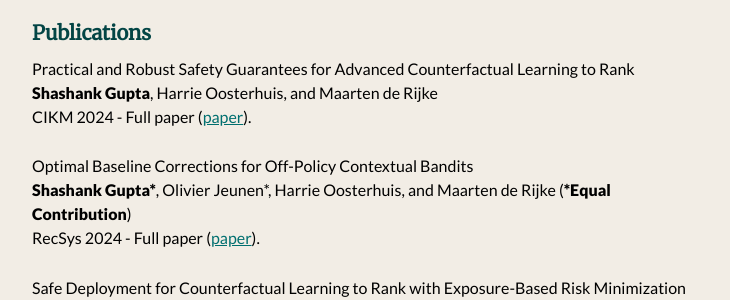
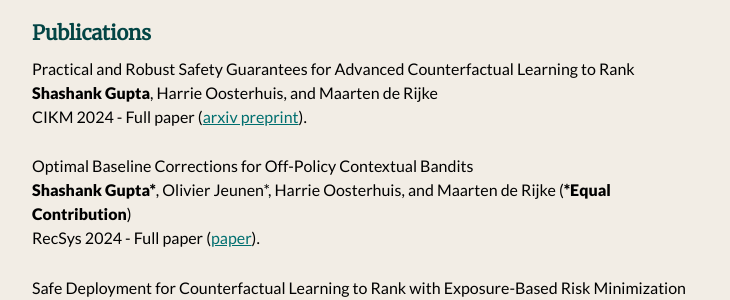
Before and after one commit to shashankg7/shashankg7.github.io, a Jekyll site: the page built from publications.md, in a window 1280 px wide and 900 px high, scrolled down 352 px. Shown: the part 153-453 px from the top of the window, without its empty margins (272-1002 px from the left). Built offline with Jekyll 4.4.1, drawn with Linux system fonts in a browser that asks for light colours; nearby versions of some CDN libraries.

Commit message:
Update publications.md

```diff
--- a/publications.md
+++ b/publications.md
@@ -23,7 +23,7 @@
 
 Practical and Robust Safety Guarantees for Advanced Counterfactual Learning to Rank <br>
 <b>Shashank Gupta</b>, Harrie Oosterhuis, and Maarten de Rijke <br>
-CIKM 2024 - Full paper ([paper](https://drive.google.com/file/d/1WPGxFq07Qkj6sNEXpCOt_pAD6Hih6sBI/view?usp=sharing)).
+CIKM 2024 - Full paper ([arxiv preprint]([https://drive.google.com/file/d/1WPGxFq07Qkj6sNEXpCOt_pAD6Hih6sBI/view?usp=sharing](https://arxiv.org/abs/2407.19943))).
 
 Optimal Baseline Corrections for Off-Policy Contextual Bandits <br>
 <b>Shashank Gupta\*</b>, Olivier Jeunen\*, Harrie Oosterhuis, and Maarten de Rijke (<b>\*Equal Contribution</b>) <br>
```
